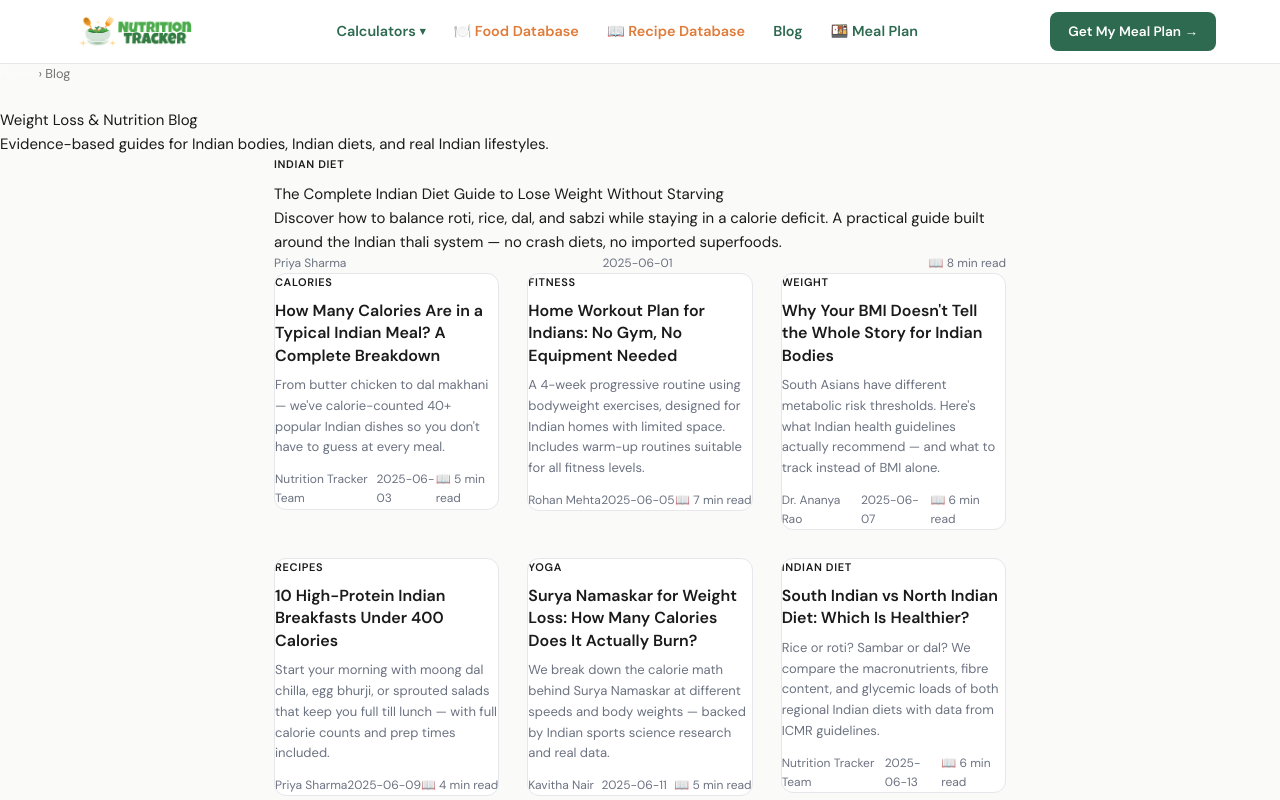
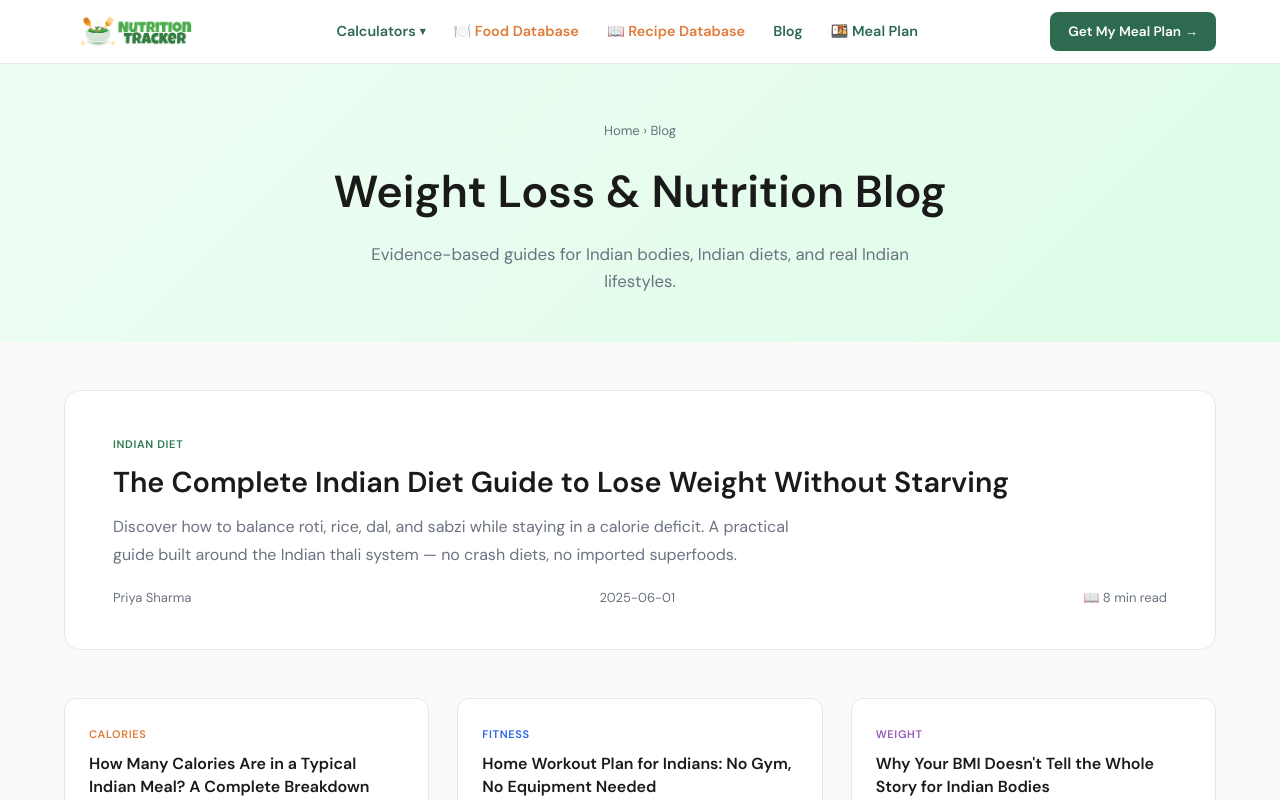
Before and after one commit to arunbalajirc-dev/CalorieIndia, a Next.js app in the folder health-calculator-site/: page /blog in a window 1280 px wide. Shown: the top 800 px of the page. Built offline with nearby package versions, Linux system fonts and the light colour scheme; a web font is replaced by a local one.

Commit message:
fix: add missing blog page CSS — hero, featured post, card grid, tag colours

```diff
--- a/health-calculator-site/app/blog/page.tsx
+++ b/health-calculator-site/app/blog/page.tsx
@@ -35,7 +35,7 @@ export default function BlogPage() {
         <p>Evidence-based guides for Indian bodies, Indian diets, and real Indian lifestyles.</p>
       </div>
 
-      <div className="content-wrap">
+      <div className="blog-page-content">
         {featured && (
           <div className="blog-featured">
             <Link href={`/blog/${featured.id}`} className="blog-featured-link">
--- a/health-calculator-site/app/globals.css
+++ b/health-calculator-site/app/globals.css
@@ -545,3 +545,88 @@ a { text-decoration: none; color: inherit; }
 .page-footer { background: #1a1a1a; color: rgba(255,255,255,0.6); text-align: center; padding: 32px 5%; font-size: 0.85rem; }
 .page-footer a { color: var(--teal-light, #4db6ac); }
 .page-footer .fire-link { color: var(--fire-light); }
+
+/* =====================================================
+   Blog listing page (/blog)
+   ===================================================== */
+
+.blog-hero {
+  background: linear-gradient(135deg, #f0fdf4 0%, #dcfce7 100%);
+  padding: 56px 24px 48px;
+  text-align: center;
+}
+.blog-hero .breadcrumb {
+  font-size: 0.82rem;
+  color: var(--muted);
+  margin-bottom: 16px;
+  opacity: 1;
+}
+.blog-hero .breadcrumb a { color: var(--muted); }
+.blog-hero h1 {
+  font-size: clamp(1.8rem, 4vw, 2.8rem);
+  font-weight: 800;
+  margin-bottom: 12px;
+  color: var(--text);
+}
+.blog-hero p {
+  color: var(--muted);
+  font-size: 1.05rem;
+  max-width: 600px;
+  margin: 0 auto;
+}
+
+.blog-page-content {
+  max-width: 1200px;
+  margin: 0 auto;
+  padding: 48px 24px 80px;
+}
+
+/* Featured post */
+.blog-featured {
+  background: var(--white);
+  border-radius: 16px;
+  border: 1px solid var(--border);
+  margin-bottom: 48px;
+  transition: box-shadow 0.2s, transform 0.2s;
+  overflow: hidden;
+}
+.blog-featured:hover { box-shadow: 0 8px 32px rgba(0,0,0,0.12); transform: translateY(-3px); }
+.blog-featured-link { display: block; text-decoration: none; color: inherit; }
+.blog-featured-body { padding: 40px 48px; }
+.blog-featured-body h2 {
+  font-size: 1.8rem;
+  font-weight: 700;
+  margin-bottom: 12px;
+  line-height: 1.3;
+  color: var(--text);
+}
+.blog-featured-body > p {
+  font-size: 1rem;
+  color: var(--muted);
+  margin-bottom: 20px;
+  max-width: 700px;
+  line-height: 1.7;
+}
+.blog-featured-body .blog-meta { font-size: 13px; color: var(--muted); display: flex; gap: 20px; }
+
+/* Blog card grid */
+.blog-card-link { display: block; text-decoration: none; color: inherit; }
+.blog-card-body { padding: 22px 24px; }
+.blog-card-body .blog-title { font-size: 1rem; font-weight: 700; margin-bottom: 8px; line-height: 1.4; color: var(--text); }
+.blog-card-body .blog-excerpt { font-size: 0.88rem; color: var(--muted); margin-bottom: 14px; line-height: 1.6; }
+.blog-card-body .blog-meta { font-size: 12px; color: var(--muted); display: flex; gap: 12px; flex-wrap: wrap; }
+
+/* Tag colours by data-category */
+.blog-tag { font-size: 11px; font-weight: 700; text-transform: uppercase; letter-spacing: 0.06em; margin-bottom: 10px; display: inline-block; }
+.blog-tag[data-category="diet"]    { color: var(--green); }
+.blog-tag[data-category="calorie"] { color: #e07c3a; }
+.blog-tag[data-category="fitness"] { color: #2563eb; }
+.blog-tag[data-category="weight"]  { color: #9b59b6; }
+.blog-tag[data-category="recipe"]  { color: #e07c3a; }
+.blog-tag[data-category="yoga"]    { color: var(--teal, #00796b); }
+
+@media (max-width: 900px) {
+  .blog-featured-body { padding: 28px 24px; }
+  .blog-featured-body h2 { font-size: 1.4rem; }
+  .blog-page-content { padding: 32px 16px 60px; }
+}
```
